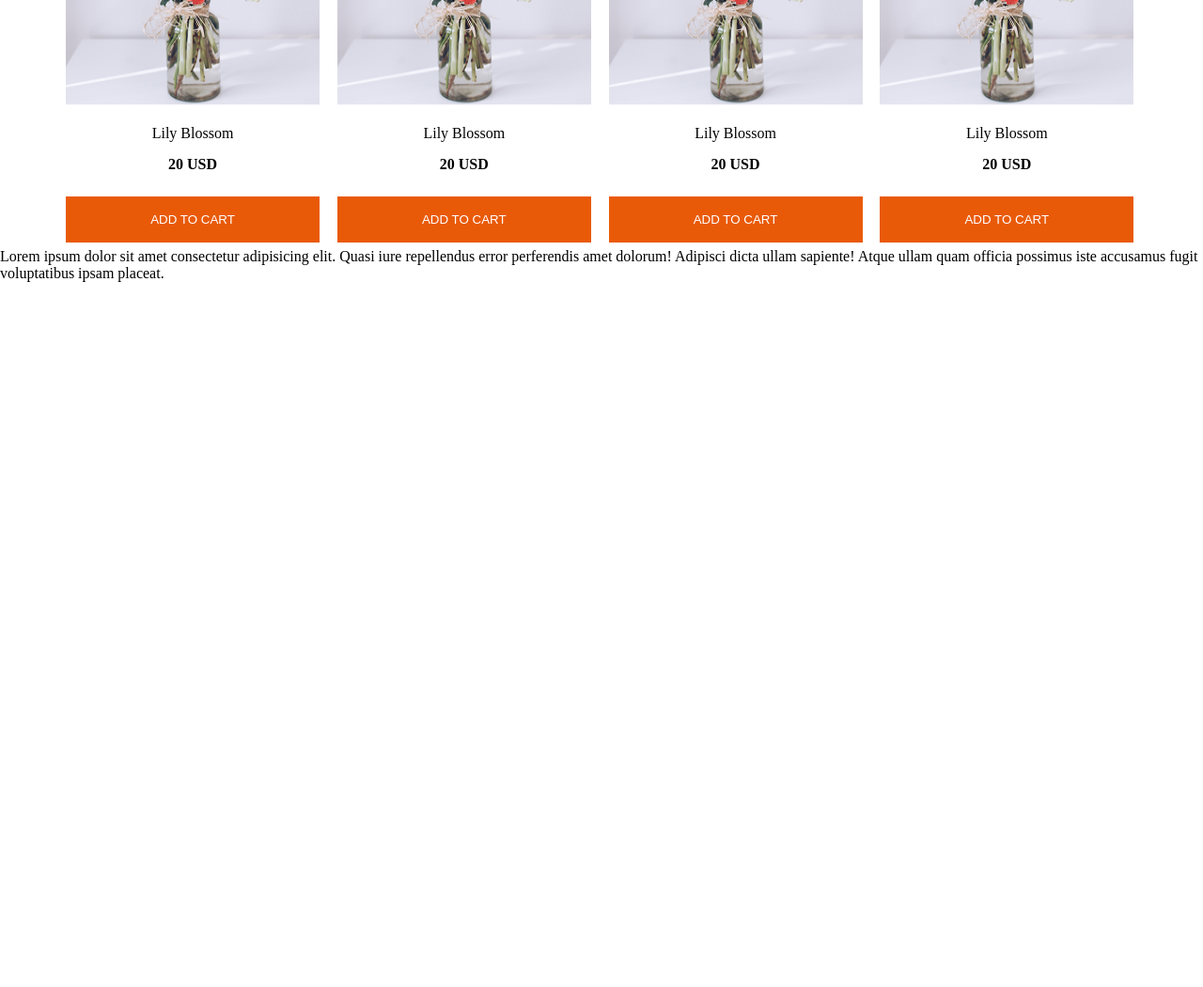
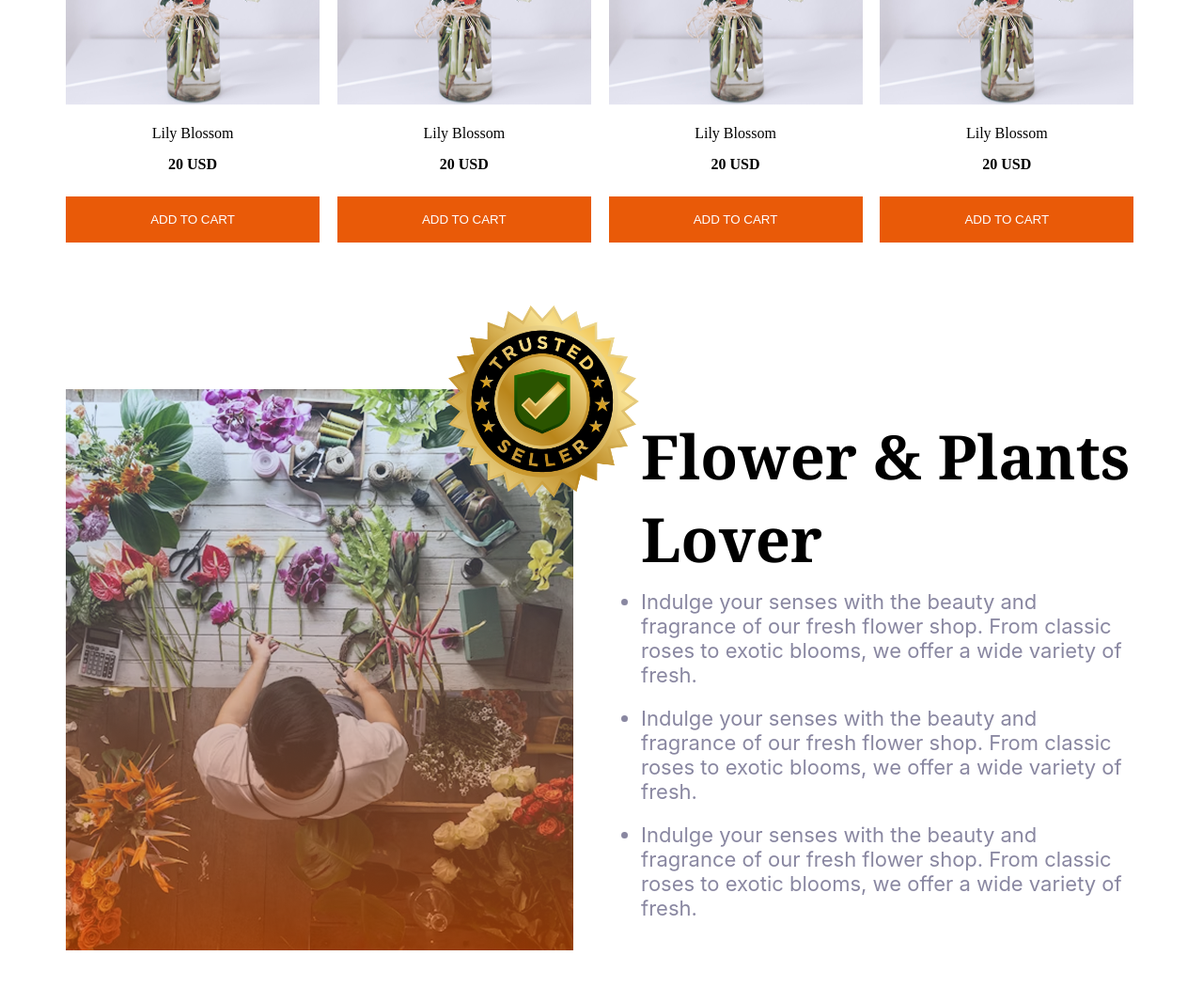
Before and after one commit to ARREZUAN/Assignment2, a plain HTML site: page index.html in a window 1280 px wide. Shown: the part 1471-2521 px from the top of the page at 94% size. Before the commit the page ends 1771 px from the top, so only its background shows below. Drawn offline with Linux system fonts and the light colour scheme.

Commit message:
three section complete without responsive

```diff
--- a/index.html
+++ b/index.html
@@ -96,9 +96,30 @@
             </div>
         </section>
     </main>
+    <section class="info_sec container">
+        <div class="info">
+         <div class="image-container">
+      <img src="assets/flower-store.png" alt="Flowers">
+      <div class="trust_badge">
+      <img src="assets/trusted-badge.png" alt="Trusted Seller Badge" class="badge" >
+      </div>
+    </div>
+
+    <div class="text-content">
+      <h1 class="h_font">Flower & Plants Lover</h1>
+      <ul>
+        <li class="sec_font secodery_clr">Indulge your senses with the beauty and fragrance of our fresh flower shop.
+            From classic roses to exotic blooms, we offer a wide variety of fresh.</li>
+        <li class="sec_font secodery_clr">Indulge your senses with the beauty and fragrance of our fresh flower shop.
+            From classic roses to exotic blooms, we offer a wide variety of fresh.</li>
+        <li class="sec_font secodery_clr">Indulge your senses with the beauty and fragrance of our fresh flower shop.
+             From classic roses to exotic blooms, we offer a wide variety of fresh.</li>
+      </ul>
+    </div>
+</div>
+  </section>
     <footer>
-<p>Lorem ipsum dolor sit amet consectetur adipisicing elit. Quasi iure repellendus error perferendis amet dolorum!
-     Adipisci dicta ullam sapiente! Atque ullam quam officia possimus iste accusamus fugit voluptatibus ipsam placeat.</p>
+
     </footer>
 </body>
 </html>
--- a/style.css
+++ b/style.css
@@ -98,3 +98,42 @@ border: none;
     column-gap:15px;
     row-gap: 30px;
 }
+
+.info_container li{
+    padding: 20px 0 20px 0;
+}
+
+.info {
+    display: flex;
+    align-items: center;
+    justify-content: center;
+    gap: 72px;
+    margin-top: 150px;
+}
+    .image-container {
+      position: relative;
+    }
+
+   .image-container img {
+        width: 540px;
+        height: 597px
+        display: block;    }
+
+.trust_badge img{
+    height: 286px;
+    width: 286px;
+}
+    .badge {
+    position: absolute;
+    top: -130px;
+    right: -110px;
+    }
+.text-content li{
+    padding: 10px 0;
+}
+
+
+
+
+
+footer{height: 100px;}
```
